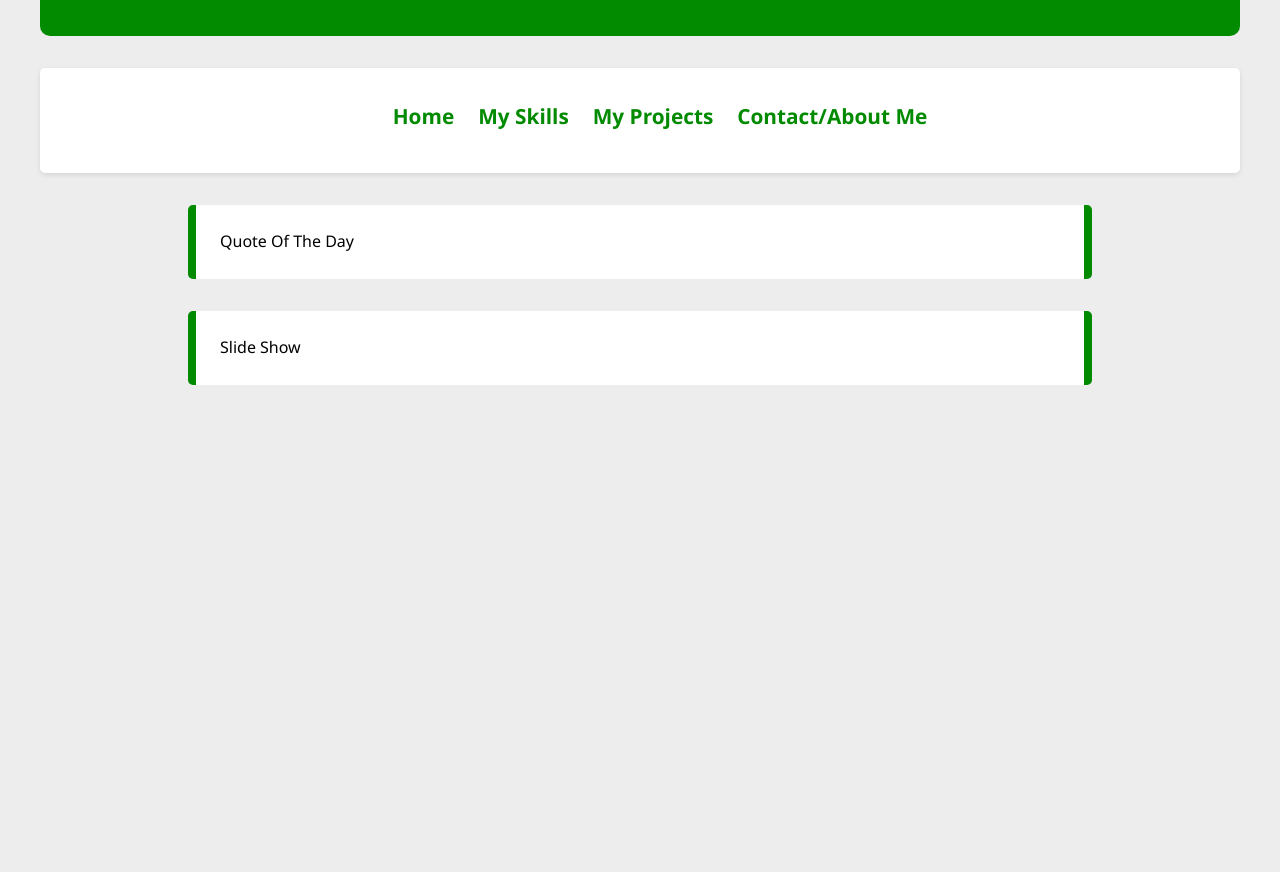
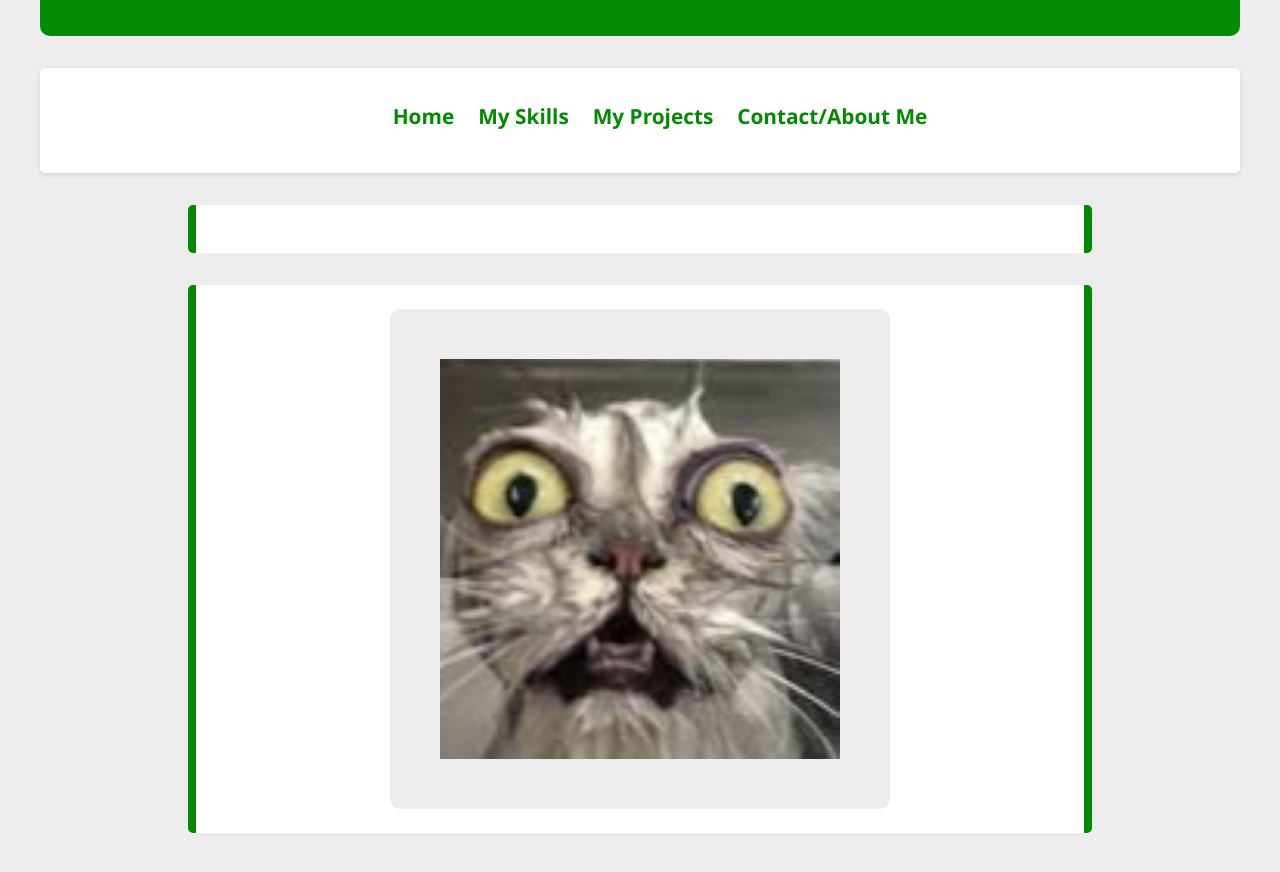
Before and after one commit to ZachMajernik/FinalWebDevPortfolio, a plain HTML site: page index.html in a window 1280 px wide. Shown: the part 162-1034 px from the top of the page. Before the commit the page ends 800 px from the top, so only its background shows below. Drawn offline with Linux system fonts and the light colour scheme; no server answers.

Commit message:
finished

```diff
--- a/css/style.css
+++ b/css/style.css
@@ -24,6 +24,36 @@ header {
     border-left: 8px solid #028a00;
     border-right: 8px solid #028a00;
     border-radius: 5px;
+}
+
+#slideshow-container{
+    width: 70%;
+    margin: auto;
+    background-color: rgb(255, 255, 255);
+    padding: 1.5rem;
+    margin-bottom: 2rem;
+    margin-top: 2rem;
+    border-left: 8px solid #028a00;
+    border-right: 8px solid #028a00;
+    border-radius: 5px;
+}
+
+#slideshow {
+  width: 500px;
+  height: 500px;
+  background-color: rgb(237, 237, 237);
+  border-radius: 10px;
+  margin: 0 auto;
+  display: flex;
+  justify-content: center;
+  align-items: center;
+}
+
+#slideshow img {
+  display: block;
+  margin: 0 auto;
+  max-width: 100%;
+  height: auto;
 }
 
 nav ul {
--- a/index.html
+++ b/index.html
@@ -18,8 +18,10 @@
             </div>
         </nav>
         <main>
-            <div class="container">Quote Of The Day</div>
-            <div class="container">Slide Show</div>
+            <div id="daily-quote" class="container"></div>
+            <div id="slideshow-container">
+                <div id="slideshow"></div>
+            </div>
         </main>
         <script src="js/script.js"></script>
     </body>
--- a/js/script.js
+++ b/js/script.js
@@ -0,0 +1,25 @@
+const slideshow = document.getElementById("slideshow");
+const numImgs = 10;
+let imgNum = 0;
+changeImage();
+setInterval(changeImage, 2500);
+
+function changeImage(){
+    slideshow.innerHTML = `<img src="images/${imgNum}.png">`
+    imgNum++;
+    if (imgNum == numImgs){
+        imgNum = 0;
+    }
+}
+
+const dailyQuote = document.getElementById("daily-quote")
+
+// Fetch through a proxy because the API blocks null origin
+// got thhe "encode" part from chatGPT
+fetch('https://api.allorigins.win/get?url=' + encodeURIComponent('https://zenquotes.io/api/today'))
+  .then(response => response.json())
+  .then(data => {
+    const parsed = JSON.parse(data.contents); // Parse the inner JSON
+    console.log(parsed);
+    dailyQuote.innerHTML = `<h3>${parsed[0].q}</h3><p>- ${parsed[0].a}</p>`
+  });
```
Also changed, not shown: images/0.png (added), images/1.png (added), images/2.png (added), images/3.png (added), images/4.png (added), images/5.png (added), images/6.png (added), images/7.png (added), images/8.png (added), images/9.png (added).
